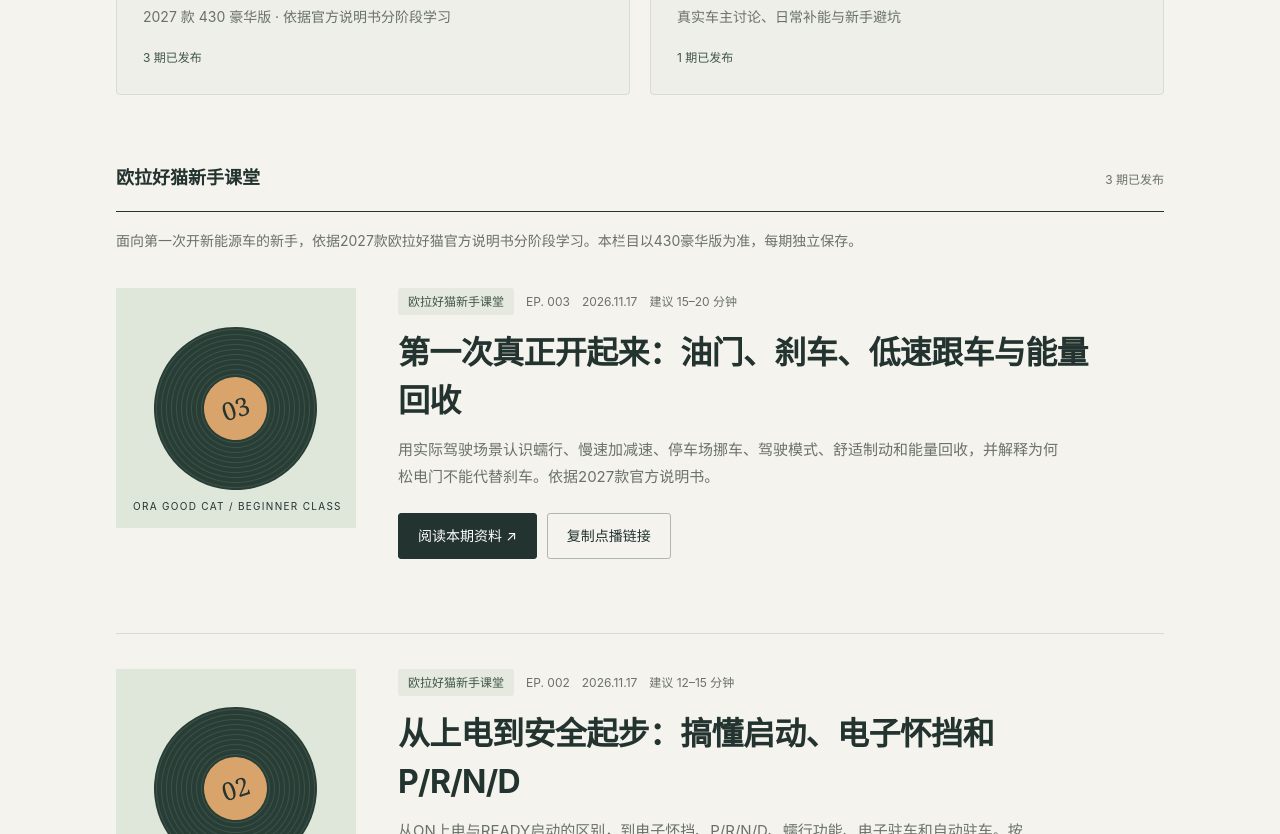
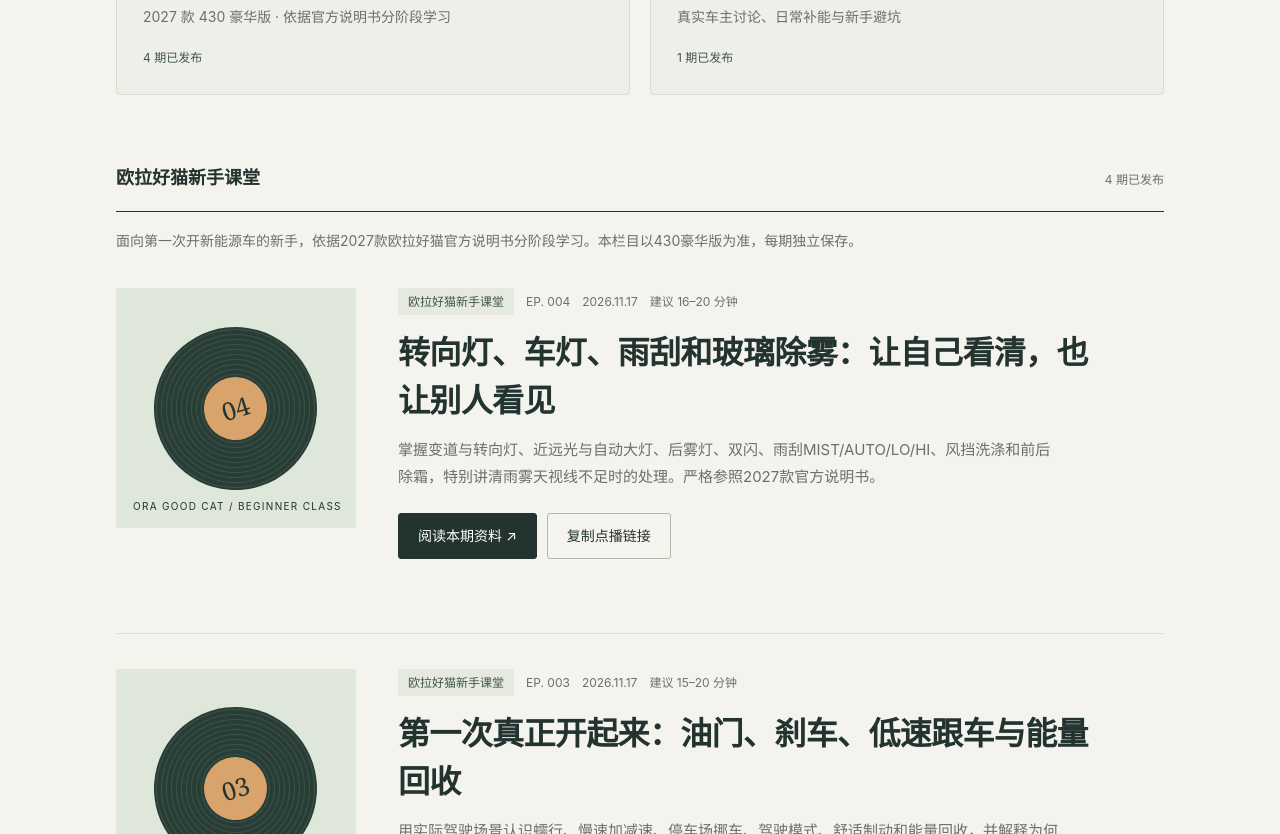
Before and after one commit to suyeye6117-pixel/laifu-listening-briefs, a plain HTML site: page index.html in a window 1280 px wide. Shown: the part 620-1454 px from the top of the page. Drawn offline with Linux system fonts and the light colour scheme.

Commit message:
List ORA Good Cat lesson EP004 on homepage, preserve existing episodes

```diff
--- a/index.html
+++ b/index.html
@@ -22,11 +22,19 @@ a{color:inherit}button{font:inherit}a,button{-webkit-tap-highlight-color:transpa
 <main>
 <section class="hero" aria-labelledby="title"><div class="eyebrow">专题资料 · 持续收录</div><h1 id="title">把好奇，<br>留给下一次收听。</h1><p class="intro">每期一份完整资料，一个独立链接。选一个想了解的话题，带到来福，听它慢慢讲清楚。</p></section>
 <nav class="columns" aria-label="播客栏目">
-<a class="column" href="#ora-class"><span class="eyebrow">01 / 车型课堂</span><strong>欧拉好猫新手课堂 <span aria-hidden="true">↘</span></strong><span>2027 款 430 豪华版 · 依据官方说明书分阶段学习</span><small>3 期已发布</small></a>
+<a class="column" href="#ora-class"><span class="eyebrow">01 / 车型课堂</span><strong>欧拉好猫新手课堂 <span aria-hidden="true">↘</span></strong><span>2027 款 430 豪华版 · 依据官方说明书分阶段学习</span><small>4 期已发布</small></a>
 <a class="column" href="#owner-experience"><span class="eyebrow">02 / 经验专题</span><strong>新能源车主经验 <span aria-hidden="true">↘</span></strong><span>真实车主讨论、日常补能与新手避坑</span><small>1 期已发布</small></a>
 </nav>
-<section id="ora-class" class="collection" aria-labelledby="ora-title"><div class="sectionhead"><h2 id="ora-title">欧拉好猫新手课堂</h2><span class="count">3 期已发布</span></div>
+<section id="ora-class" class="collection" aria-labelledby="ora-title"><div class="sectionhead"><h2 id="ora-title">欧拉好猫新手课堂</h2><span class="count">4 期已发布</span></div>
 <p class="collection-intro">面向第一次开新能源车的新手，依据2027款欧拉好猫官方说明书分阶段学习。本栏目以430豪华版为准，每期独立保存。</p>
+<article class="episode">
+<div class="art" aria-hidden="true"><div class="disc"><span class="label">04</span></div><small>ORA GOOD CAT / BEGINNER CLASS</small></div>
+<div><div class="meta"><span class="tag">欧拉好猫新手课堂</span><span>EP. 004</span><time datetime="2026-11-17">2026.11.17</time><span>建议 16–20 分钟</span></div>
+<h3><a href="/episodes/ora-004.html">转向灯、车灯、雨刮和玻璃除雾：让自己看清，也让别人看见</a></h3>
+<p class="summary">掌握变道与转向灯、近远光与自动大灯、后雾灯、双闪、雨刮MIST/AUTO/LO/HI、风挡洗涤和前后除霜，特别讲清雨雾天视线不足时的处理。严格参照2027款官方说明书。</p>
+<div class="actions"><a class="btn" href="/episodes/ora-004.html">阅读本期资料 <span aria-hidden="true">&nbsp;↗</span></a><button class="btn secondary" type="button" id="copy-ora-4" data-url="https://listen.motifrevue.com/episodes/ora-004.html">复制点播链接</button></div>
+<p class="status" id="copy-ora-4-status" role="status" aria-live="polite"></p>
+</div></article>
 <article class="episode">
 <div class="art" aria-hidden="true"><div class="disc"><span class="label">03</span></div><small>ORA GOOD CAT / BEGINNER CLASS</small></div>
 <div><div class="meta"><span class="tag">欧拉好猫新手课堂</span><span>EP. 003</span><time datetime="2026-11-17">2026.11.17</time><span>建议 15–20 分钟</span></div>
@@ -69,6 +77,9 @@ const button=document.getElementById('copy'),status=document.getElementById('cop
 const oraButton=document.getElementById('copy-ora'),oraStatus=document.getElementById('copy-ora-status');
 const ora2Button=document.getElementById('copy-ora-2'),ora2Status=document.getElementById('copy-ora-2-status');
 const ora3Button=document.getElementById('copy-ora-3'),ora3Status=document.getElementById('copy-ora-3-status');
+const ora4Button=document.getElementById('copy-ora-4'),ora4Status=document.getElementById('copy-ora-4-status');
+ora4Button?.addEventListener('click',async()=>{try{await navigator.clipboard.writeText(ora4Button.dataset.url);ora4Status.textContent='链接已复制，去来福粘贴即可。';ora4Button.textContent='已复制 ✓';setTimeout(()=>ora4Button.textContent='复制点播链接',2500)}catch(e){ora4Status.textContent='请打开“阅读本期资料”，复制浏览器地址栏中的链接。'}});
+
 ora3Button?.addEventListener('click',async()=>{try{await navigator.clipboard.writeText(ora3Button.dataset.url);ora3Status.textContent='链接已复制，去来福粘贴即可。';ora3Button.textContent='已复制 ✓';setTimeout(()=>ora3Button.textContent='复制点播链接',2500)}catch(e){ora3Status.textContent='请打开“阅读本期资料”，复制浏览器地址栏中的链接。'}});
 
 ora2Button?.addEventListener('click',async()=>{try{await navigator.clipboard.writeText(ora2Button.dataset.url);ora2Status.textContent='链接已复制，去来福粘贴即可。';ora2Button.textContent='已复制 ✓';setTimeout(()=>ora2Button.textContent='复制点播链接',2500)}catch(e){ora2Status.textContent='请打开“阅读本期资料”，复制浏览器地址栏中的链接。'}});
```
